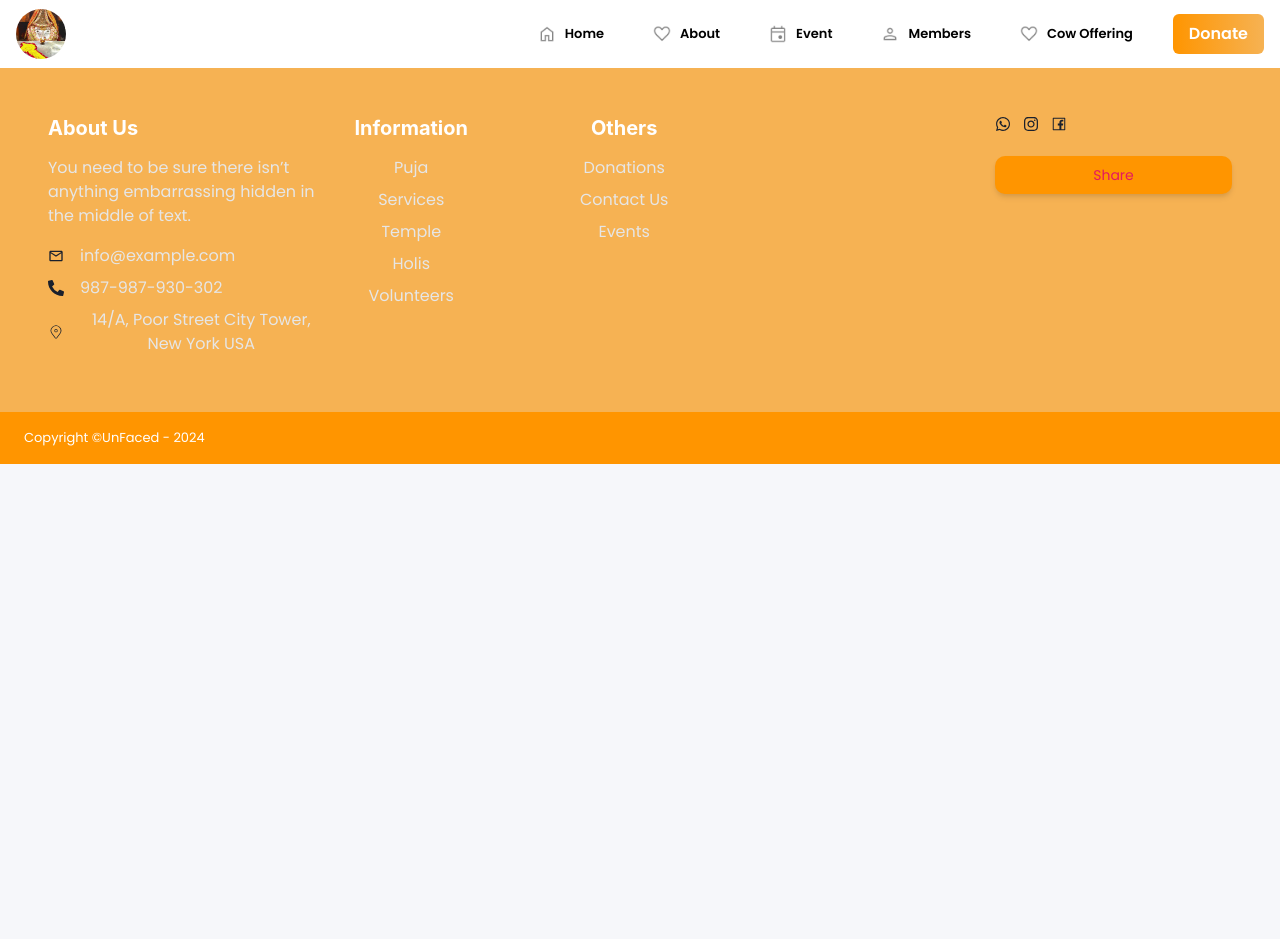
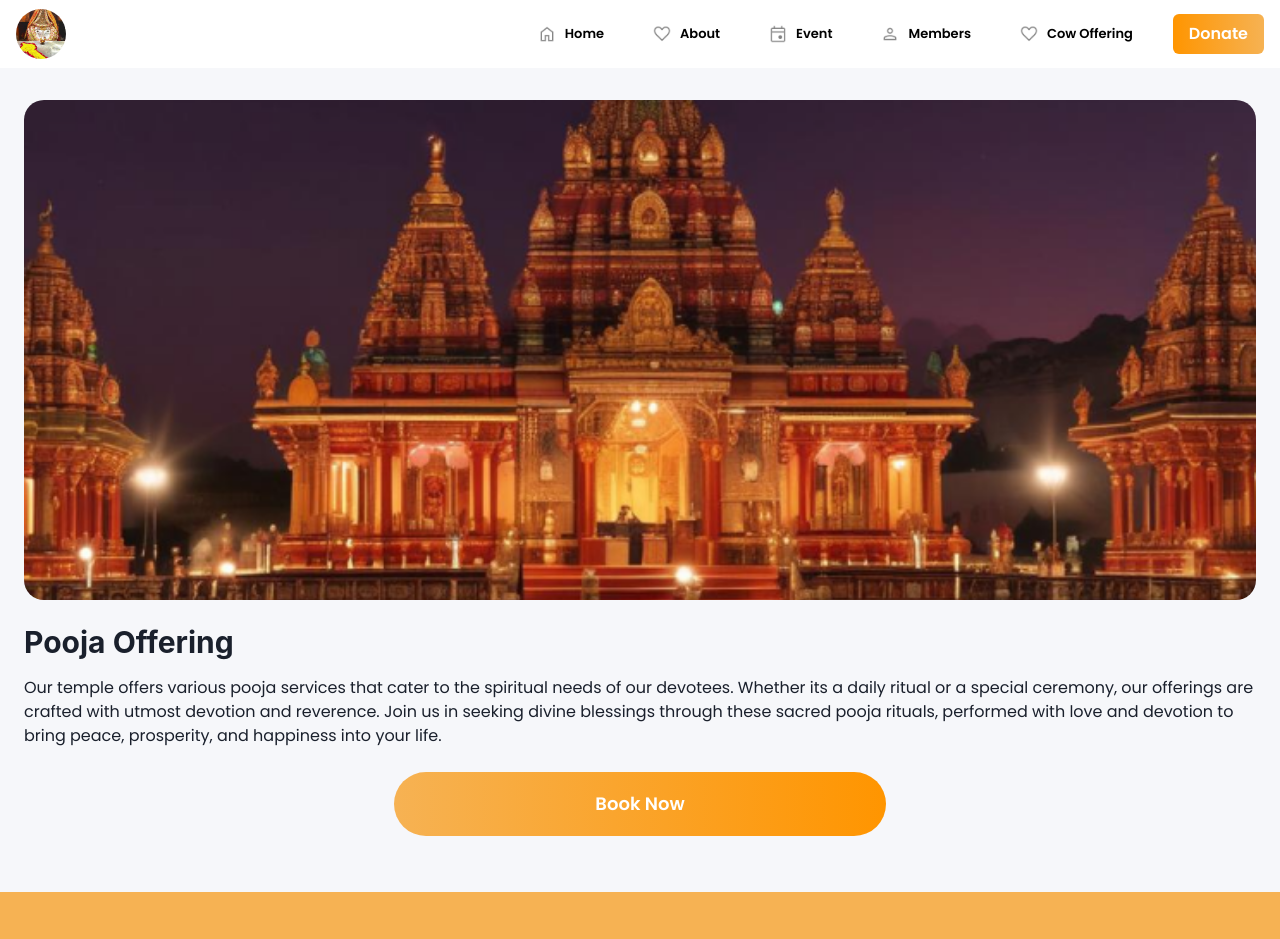
Before and after one commit to npcdazai/SparkingZero, a React (Vite) app: page /pooja-offering in a window 1280 px wide. Shown: the top 939 px of the page. Before the commit the page ends 800 px from the top, so only its background shows below. Built offline with nearby package versions, Linux system fonts and the light colour scheme; a web font is replaced by a local one.

Commit message:
added pooja offering page

```diff
--- a/src/App.jsx
+++ b/src/App.jsx
@@ -9,6 +9,7 @@ import HeaderMobile from "./components/mobile/HeaderMobile";
 import Footer from "./pages/Footer";
 import FooterCom from "./pages/FooterCom";
 import TypesOfPooja from "./pages/TypesOfPooja";
+import PoojaOffering from "./pages/PoojaOffering";
 function App() {
   const HeaderComponent = useBreakpointValue({
     base: <HeaderMobile />,
@@ -23,6 +24,7 @@ function App() {
           <Route path="/about" element={<About/>}/>
           <Route path="/event" element={<Event />} />
           <Route path="/pooja" element={<TypesOfPooja />} />
+          <Route path="/pooja-offering" element={<PoojaOffering />} />
         </Routes>
         <FooterCom/>
         <Footer/>
--- /dev/null
+++ b/src/pages/PoojaOffering.jsx
@@ -0,0 +1,44 @@
+import { Box, Image, Heading, Text, Button } from "@chakra-ui/react";
+import templeImage from "../assets/Images/poojas.png"; // Use the same image as before or change as needed
+
+const PoojaOffering = () => {
+  return (
+    <Box w="100%" h="100%" py={8} px={6}>
+      {/* Temple Image */}
+      <Image
+        src={templeImage}
+        alt="Temple"
+        width="100%"
+        height={{ base: "300px", md: "500px" }}
+        objectFit="cover"
+        borderRadius="20px"
+        mb={6}
+      />
+
+      {/* Heading */}
+      <Heading textAlign="left" size="lg" mb={4}>
+        Pooja Offering
+      </Heading>
+
+      {/* Description */}
+      <Text fontSize="md" textAlign="left" mb={6}>
+        Our temple offers various pooja services that cater to the spiritual needs of our devotees. Whether its a daily ritual or a special ceremony, our offerings are crafted with utmost devotion and reverence. Join us in seeking divine blessings through these sacred pooja rituals, performed with love and devotion to bring peace, prosperity, and happiness into your life.
+      </Text>
+      {/* Book Now Button */}
+      <Box textAlign="center" mb={6}>
+      <Button
+        bgGradient="linear(to-r, #F6B253, #FF9500)"
+        color="white"
+        size="lg"
+        padding="8"
+        width={{ base: "80%", md: "40%" }}
+        borderRadius="full"
+      >
+        Book Now
+      </Button>
+      </Box>
+    </Box>
+  );
+};
+
+export default PoojaOffering;
```
